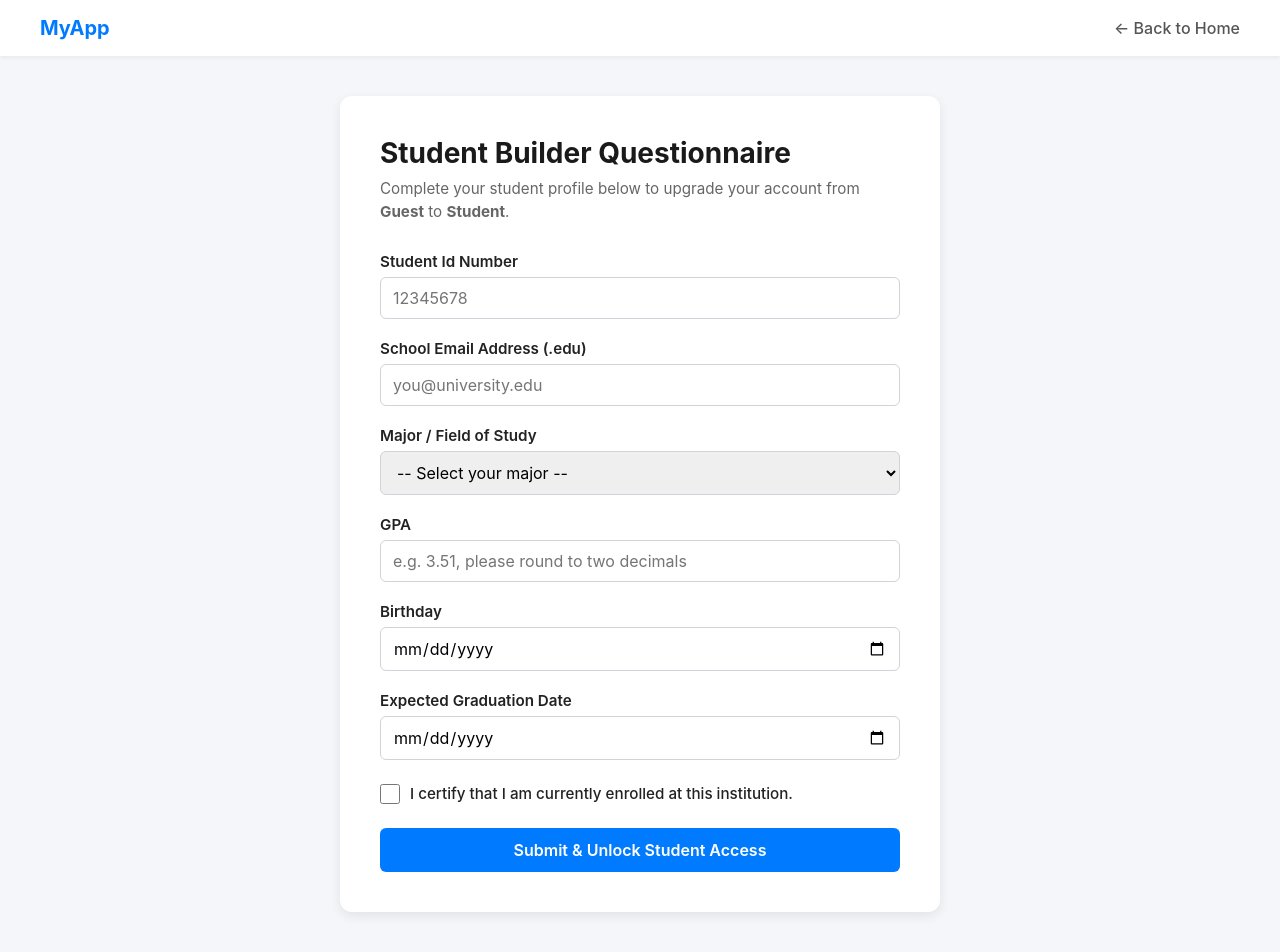
After one commit to josephc8464/UASAMS, a Spring app: template src/main/resources/templates/student/student-signup.html in a window 1280 px wide. The commit adds this page. Run offline with Thymeleaf, Linux system fonts and the light colour scheme; the template is opened without the code that fills it, so the values that code supplies are empty; some of the project's set-up classes (security, data sources, template engines, error pages and the like) are left out, and stand-ins take their place.

Commit message:
Newest files
Create scholarship page implemented
Can edit questions in already created scholarships in draft mode
Engineering scholarship created and can be viewed using /scholarships/1
New tests needed: Role authentication test, scholarship, submission validation, submission deadline enforcement, document association, scholarship search, applicant search, reviewer applications, award decisions

```diff
--- a/src/main/java/org/team2/UASAMS/Controllers/RoleController.java
+++ b/src/main/java/org/team2/UASAMS/Controllers/RoleController.java
@@ -66,7 +66,7 @@ public class RoleController {
             );
             SecurityContextHolder.getContext().setAuthentication(updatedAuth);
 
-            return "redirect:/home";
+            return "redirect:/scholarships";
 
         } catch (IllegalArgumentException | IllegalStateException e) {
             model.addAttribute("majors", Major.values());
--- a/src/main/java/org/team2/UASAMS/CustomSuccessHandler.java
+++ b/src/main/java/org/team2/UASAMS/CustomSuccessHandler.java
@@ -26,7 +26,7 @@ public class CustomSuccessHandler implements AuthenticationSuccessHandler {
             response.sendRedirect("/guest/home");
         }
         else if (role.equals("ROLE_STUDENT")) {
-            response.sendRedirect("/student/home");
+            response.sendRedirect("/scholarships");
         }
         else if (role.equals("ROLE_ADMIN")) {
             response.sendRedirect("/faculty/home");
--- a/src/main/java/org/team2/UASAMS/Services/AuthService.java
+++ b/src/main/java/org/team2/UASAMS/Services/AuthService.java
@@ -42,11 +42,11 @@ public class AuthService {
      * @throws RuntimeException if no matching user record is found in the database
      */
     public User getLoggedInProfile() {
-        String username = SecurityContextHolder.getContext()
+        String email = SecurityContextHolder.getContext()
                 .getAuthentication()
                 .getName();
 
-        return userRepository.findByUsername(username)
+        return userRepository.findByUsername(email)
                 .orElseThrow(() -> new RuntimeException("Logged-in profile not found"));
     }
 
--- a/src/main/java/org/team2/UASAMS/configs/FileStorageProperties.java
+++ b/src/main/java/org/team2/UASAMS/configs/FileStorageProperties.java
@@ -1,4 +1,4 @@
-package org.team2.UASAMS.Configs;
+package org.team2.UASAMS.configs;
 
 import org.springframework.boot.context.properties.ConfigurationProperties;
 import org.springframework.context.annotation.Configuration;
--- a/src/main/java/org/team2/UASAMS/configs/SecurityConfig.java
+++ b/src/main/java/org/team2/UASAMS/configs/SecurityConfig.java
@@ -1,4 +1,4 @@
-package org.team2.UASAMS.Configs;
+package org.team2.UASAMS.configs;
 
 import org.springframework.context.annotation.Bean;
 import org.springframework.context.annotation.Configuration;
--- /dev/null
+++ b/src/main/resources/templates/student/student-signup.html
@@ -0,0 +1,237 @@
+<!DOCTYPE html>
+<html xmlns:th="http://www.thymeleaf.org">
+<head>
+    <meta charset="UTF-8">
+    <meta name="viewport" content="width=device-width, initial-scale=1.0">
+    <title>Student Builder Questionnaire</title>
+    <style>
+        * {
+            box-sizing: border-box;
+            margin: 0;
+            padding: 0;
+            font-family: -apple-system, BlinkMacSystemFont, "Segoe UI", Roboto, sans-serif;
+        }
+
+        body {
+            background-color: #f4f6f9;
+            color: #333;
+            display: flex;
+            flex-direction: column;
+            min-height: 100vh;
+        }
+
+        nav {
+            background-color: #ffffff;
+            padding: 16px 40px;
+            display: flex;
+            justify-content: space-between;
+            align-items: center;
+            box-shadow: 0 2px 4px rgba(0, 0, 0, 0.05);
+        }
+
+        .logo {
+            font-size: 1.25rem;
+            font-weight: 700;
+            color: #007bff;
+            text-decoration: none;
+        }
+
+        main {
+            flex: 1;
+            display: flex;
+            justify-content: center;
+            align-items: center;
+            padding: 40px 20px;
+        }
+
+        .form-card {
+            background: #ffffff;
+            padding: 40px;
+            border-radius: 12px;
+            box-shadow: 0 4px 12px rgba(0, 0, 0, 0.08);
+            max-width: 600px;
+            width: 100%;
+        }
+
+        .form-card h1 {
+            font-size: 1.75rem;
+            margin-bottom: 8px;
+            color: #1a1a1a;
+        }
+
+        .form-card p.desc {
+            color: #666;
+            font-size: 0.95rem;
+            margin-bottom: 28px;
+            line-height: 1.5;
+        }
+
+        .form-group {
+            margin-bottom: 20px;
+        }
+
+        label {
+            display: block;
+            font-weight: 600;
+            margin-bottom: 6px;
+            font-size: 0.95rem;
+            color: #222;
+        }
+
+        input[type="text"],
+        input[type="email"],
+        input[type="number"],
+        input[type="date"],
+        select,
+        textarea {
+            width: 100%;
+            padding: 10px 12px;
+            border: 1px solid #ced4da;
+            border-radius: 6px;
+            font-size: 1rem;
+        }
+
+        input:focus, select:focus, textarea:focus {
+            outline: none;
+            border-color: #007bff;
+        }
+
+        .checkbox-group {
+            display: flex;
+            align-items: center;
+            gap: 10px;
+            margin: 24px 0;
+        }
+
+        .checkbox-group input[type="checkbox"] {
+            width: 20px;
+            height: 20px;
+            margin: 0;
+            cursor: pointer;
+            accent-color: #007bff;
+        }
+
+        .checkbox-group label {
+            margin: 0;
+            font-weight: 500;
+            cursor: pointer;
+        }
+
+        .error-banner {
+            background-color: #f8d7da;
+            color: #721c24;
+            padding: 12px;
+            border-radius: 6px;
+            margin-bottom: 20px;
+            font-size: 0.9rem;
+        }
+
+        .btn-submit {
+            width: 100%;
+            background-color: #007bff;
+            color: #ffffff;
+            border: none;
+            padding: 12px;
+            border-radius: 6px;
+            font-size: 1rem;
+            font-weight: 600;
+            cursor: pointer;
+        }
+
+        .btn-submit:hover {
+            background-color: #0056b3;
+        }
+    </style>
+</head>
+<body>
+
+    <nav>
+        <a th:href="@{/home}" class="logo">MyApp</a>
+        <a th:href="@{/home}" style="text-decoration: none; color: #555; font-weight: 500;">← Back to Home</a>
+    </nav>
+
+    <main>
+        <div class="form-card">
+            <h1>Student Builder Questionnaire</h1>
+            <p class="desc">
+                Complete your student profile below to upgrade your account from <strong>Guest</strong> to <strong>Student</strong>.
+            </p>
+
+            <!-- Optional error message if verification fails -->
+            <div th:if="${error}" class="error-banner" th:text="${error}"></div>
+
+            <form th:action="@{/student/signup}" method="post">
+
+                <div class="form-group">
+                    <label for="studentIdNum">Student Id Number</label>
+                    <input type="text"
+                        id="studentIdNum"
+                        name="studentIdNum"
+                        inputmode="numeric"
+                        pattern="\d{8}"
+                        maxlength="8"
+                        placeholder="12345678"
+                        title="Please enter an 8-digit student ID number"
+                        required />
+                </div>
+
+                <div class="form-group">
+                    <label for="schoolEmail">School Email Address (.edu)</label>
+                    <input type="email" id="schoolEmail" name="schoolEmail" placeholder="you@university.edu" required />
+                </div>
+
+                <div class="form-group">
+                    <label for="major">Major / Field of Study</label>
+                    <select id="major" name="major" required>
+                        <option value="" disabled selected>-- Select your major --</option>
+                        <option th:each="m : ${T(org.team2.UASAMS.Entities.Enums.Major).values()}"
+                                th:value="${m.name()}"
+                                th:text="${m}">
+                        </option>
+                    </select>
+                </div>
+
+                <div class="form-group">
+                    <label for="gpa">GPA</label>
+                    <input type="number"
+                        id="gpa"
+                        name="gpa"
+                        step="0.01"
+                        min="0.00"
+                        max="4.00"
+                        placeholder="e.g. 3.51, please round to two decimals"
+                        required />
+                </div>
+
+                <div class="form-group">
+                    <label for="birthday">Birthday</label>
+                    <input type="date"
+                        id="birthday"
+                        name="birthday"
+                        min="1980-01-01"
+                        th:max="${#temporals.format(#temporals.createNow(), 'yyyy-MM-dd')}"
+                        required />
+                </div>
+
+                <div class="form-group">
+                    <label for="gradDate">Expected Graduation Date</label>
+                    <input type="date"
+                        id="gradDate"
+                        name="gradDate"
+                        th:min="${#temporals.format(#temporals.createNow(), 'yyyy-MM-dd')}"
+                        th:max="${#temporals.format(#temporals.createNow().plusYears(8), 'yyyy-MM-dd')}"
+                        required />
+                </div>
+
+                <div class="checkbox-group">
+                    <input type="checkbox" id="confirmStudent" name="confirmStudent" value="YES" required />
+                    <label for="confirmStudent">I certify that I am currently enrolled at this institution.</label>
+                </div>
+
+                <button type="submit" class="btn-submit">Submit & Unlock Student Access</button>
+            </form>
+        </div>
+    </main>
+
+</body>
+</html>
```
Also changed, not shown: src/main/java/org/team2/UASAMS/Controllers/ScholarshipController.java (+16 -0 lines), src/main/java/org/team2/UASAMS/Services/ScholarshipService.java (+12 -0 lines), src/main/resources/templates/scholarship-questions.html (+40 -2 lines), src/main/resources/templates/scholarships.html (+8 -0 lines), src/main/resources/templates/scholarships/create.html (added, +35 -0 lines), src/main/resources/templates/scholarships/detail.html (added, +21 -0 lines).
